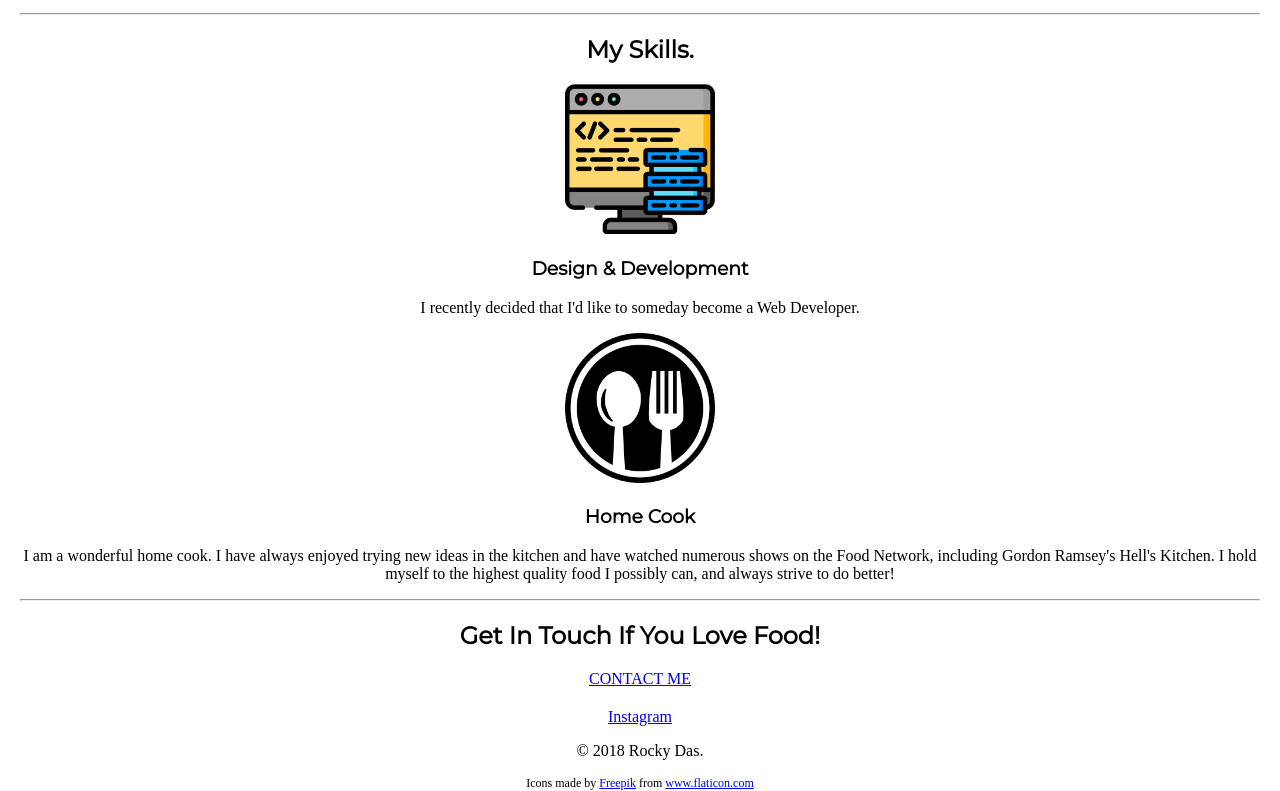
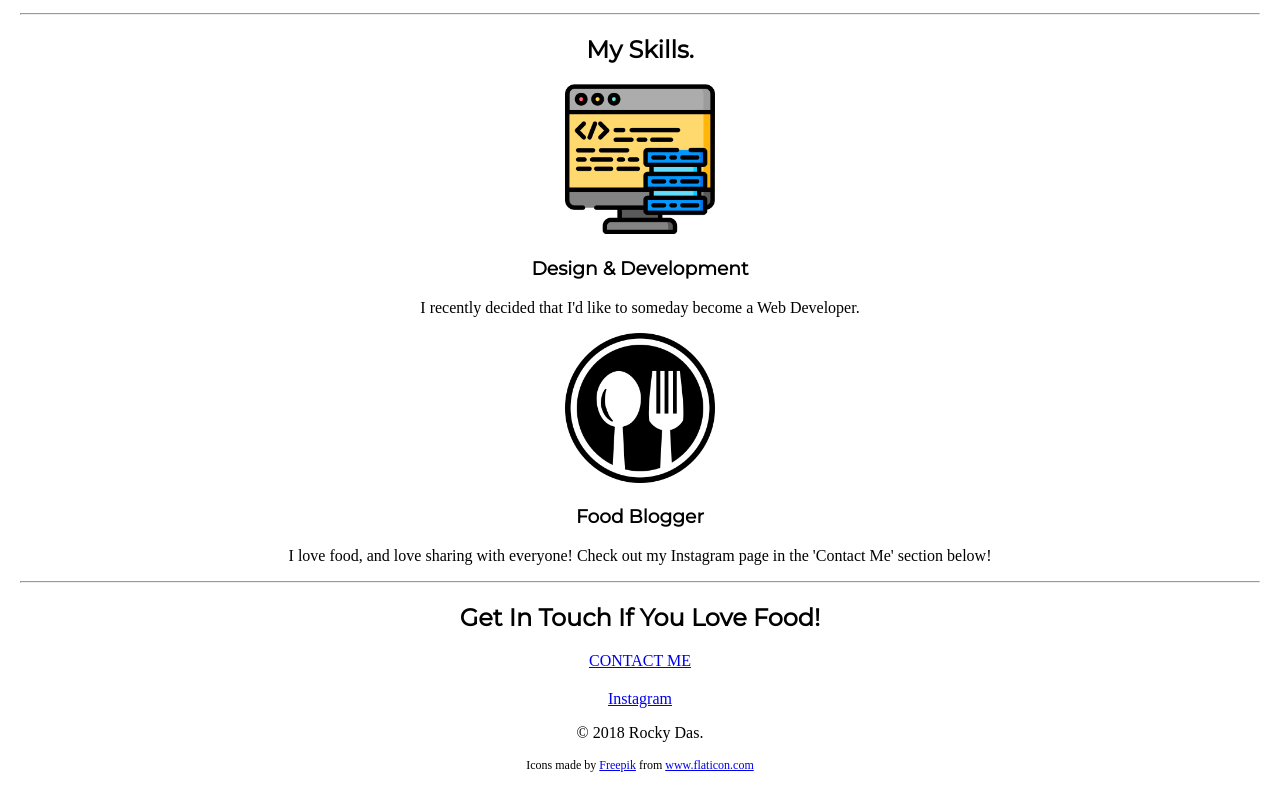
Before and after one commit to rrdas9113/My-Site, a plain HTML site: page index.html in a window 1280 px wide. Shown: the part 960-1751 px from the top of the page. Drawn offline with Linux system fonts and the light colour scheme.

Commit message:
Update index.html

```diff
--- a/index.html
+++ b/index.html
@@ -36,8 +36,8 @@
 
         <div class="skill-row">
           <img class="" src="images\my-icons-collection\png\001-restaurant-cutlery-circular-symbol-of-a-spoon-and-a-fork-in-a-circle.png" alt="home cook" style="width: 150px; height: 150px">
-          <h3>Home Cook</h3>
-          <p>I am a wonderful home cook. I have always enjoyed trying new ideas in the kitchen and have watched numerous shows on the Food Network, including Gordon Ramsey's Hell's Kitchen. I hold myself to the highest quality food I possibly can, and always strive to do better!</p>
+          <h3>Food Blogger</h3>
+          <p>I love food, and love sharing with everyone! Check out my Instagram page in the 'Contact Me' section below!</p>
         </div>
 
       </div>
```
